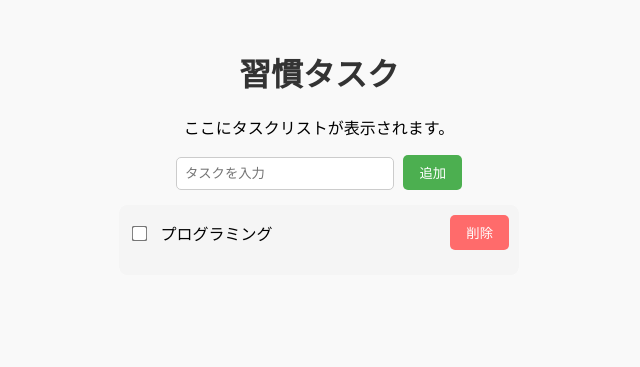
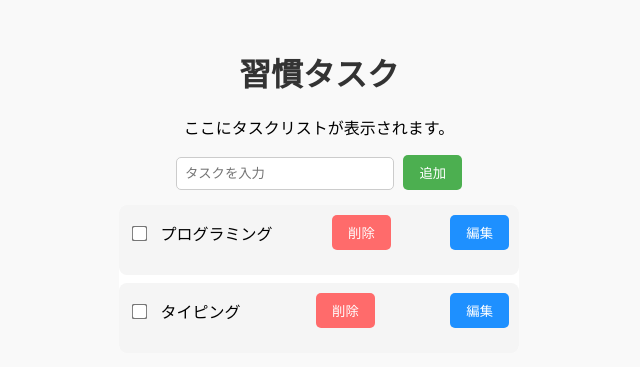
Before and after one commit to kome0024/app_todo, a Flask app: page / in a window 1280 px wide. Shown: the top 367 px of the page, without its empty margins (321-961 px from the left). Run offline with Flask 3, Linux system fonts and the light colour scheme; parts of the project's set-up code (start-up, migrations or seed data) failed here and were passed over.

Commit message:
タスク編集途中

```diff
--- a/app.py
+++ b/app.py
@@ -38,6 +38,7 @@ def index(): #関数の定義,トップページが開かれたときに呼ば
         if task:
             tasks.append({"name": task, "done": False})
             save_tasks(tasks)
+            log.logger.debug(f"タスクの追加: {task}")
         return redirect(url_for("index"))
     return render_template("index.html", tasks=tasks)
 
@@ -47,6 +48,7 @@ def toggle(task_id):
     if 0 <= task_id < len(tasks):
         tasks[task_id]["done"] = not tasks[task_id]["done"]
         save_tasks(tasks)
+        log.logger.debug(f"チェックボックス状態切り替え: {tasks[task_id]}")
         return redirect(url_for('index'))
 
 #タスク削除
@@ -55,7 +57,20 @@ def delete(task_id):
     if 0 <= task_id < len(tasks):
         del tasks[task_id]
         save_tasks(tasks)
+        log.logger.debug(f"タスクの削除: {task_id}")
     return redirect(url_for('index'))
+
+#タスク編集
+@app.route('/edit/<int:task_id>', methods=['POST', 'GET'])
+def edit(task_id):
+    if request.method == 'POST':
+        new_name = request.form.get('new_name')
+        if new_name and 0 <= task_id < len(tasks):
+            old_name = tasks[task_id]['name']
+            tasks[task_id]['name'] = new_name
+            save_tasks(tasks)
+            log.logger.debug(f"タスクの編集: {old_name} -> {new_name}")
+        return redirect(url_for('index'))
 
 #エラーハンドリング
 #404エラー
--- a/static/style.css
+++ b/static/style.css
@@ -36,6 +36,10 @@ button {
     background: #ff6b6b;
     color: white;
 }
+.edit-btn {
+    background: #1E90FF;
+    color: white;
+}
 
 ol {
     list-style-position: inside;
--- a/tasks.json
+++ b/tasks.json
@@ -2,5 +2,9 @@
     {
         "name": "プログラミング",
         "done": false
+    },
+    {
+        "name": "タイピング",
+        "done": false
     }
 ]
--- a/templates/index.html
+++ b/templates/index.html
@@ -21,8 +21,13 @@
                     <input type="checkbox" name="done" onchange="this.form.submit()" {% if task.done %}checked{% endif %}>
                     {{task.name}}
                 </form>
+
                 <form method="post" action="/delete/{{ loop.index0 }}" style="display:inline;">
                     <button type="submit" class="delete-btn">削除</button>
+                </form>
+
+                <form method="post" action="/edit/{{loop.index0}}" style="display:inline;">
+                    <button type="submit" class="edit-btn">編集</button>
                 </form>
             </li>
         {% endfor %}
```
Also changed, not shown: 1 other file.
